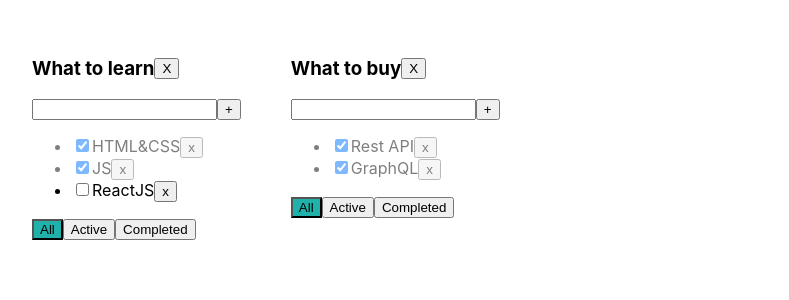
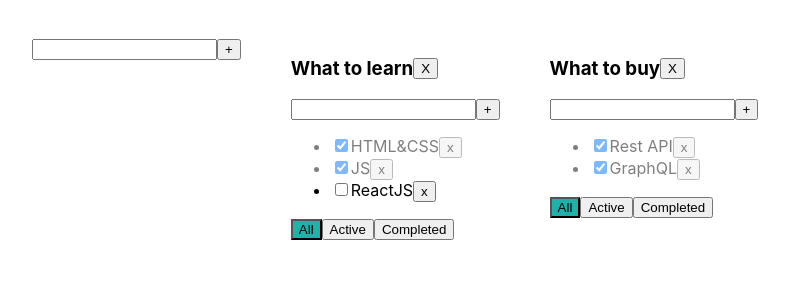
Before and after one commit to ElenaWebDev984/todolist-repeate, a React (Vite) app: page / in a window 1280 px wide. Shown: the top 300 px of the page, without its empty margins (6-795 px from the left). Built offline with nearby package versions, Linux system fonts and the light colour scheme.

Commit message:
completed lesson 6

```diff
--- a/src/App.tsx
+++ b/src/App.tsx
@@ -1,6 +1,7 @@
 import './App.css'
 import {useState} from "react";
 import {v1} from "uuid";
+import {CreateItemForm} from "./CreateItemForm";
 import {type TaskType, TodolistItem} from "./TodolistItem";
 
 export type FilterValues = 'all' | 'active' | 'completed'
@@ -60,9 +61,25 @@ export const App = () => {
         setTasks({...tasks})
     }
 
+    const createTodolist = (title: Todolist['title']) => {
+        const todolistId = v1()
+        const newTodolist: Todolist = {id: todolistId, title, filter: 'all'}
+        setTodolists([newTodolist, ...todolists])
+        setTasks({...tasks, [todolistId]:[]})
+    }
+
+    const changeTaskTitle = (todolistId: Todolist['id'], taskId: TaskType['id'], title: TaskType['title']) => {
+        setTasks({...tasks, [todolistId]:tasks[todolistId].map(task => task.id === taskId ? {...task, title} : task)})
+    }
+
+    const changeTodolistTitle = (todolistId: Todolist['id'], title: Todolist['title']) => {
+        setTodolists(todolists.map(todolist => todolist.id === todolistId ? {...todolist,title} : todolist))
+    }
+
 
     return (
         <div className="app">
+            <CreateItemForm onCreateItem={createTodolist}/>
             {todolists.map(todolist => {
                 const todolistTasks = tasks[todolist.id]
                 let filteredTasks = todolistTasks
@@ -81,6 +98,8 @@ export const App = () => {
                                   createTask={createTask}
                                   changeTaskStatus={changeTaskStatus}
                                   deleteTodolist={deleteTodolist}
+                                  changeTaskTitle={changeTaskTitle}
+                                  changeTodolistTitle={changeTodolistTitle}
                     />
                 )
             })}
--- /dev/null
+++ b/src/CreateItemForm.tsx
@@ -0,0 +1,49 @@
+import {ChangeEvent, type KeyboardEvent, useState} from "react";
+import {Button} from "./Button";
+
+type CreateItemFormType = {
+    onCreateItem: (title: string) => void,
+}
+
+
+export const CreateItemForm = ({onCreateItem}: CreateItemFormType) => {
+    const [title, setTitle] = useState('')
+    const [error, setError] = useState<string | null>(null)
+
+
+    const createItemHandler = () => {
+        const trimmedTitle = title.trim()
+        if (trimmedTitle !== '') {
+            onCreateItem(trimmedTitle)
+            setTitle('')
+        } else {
+            setError('Title is required')
+        }
+    }
+
+    const changeItemTitleHandler = (e: ChangeEvent<HTMLInputElement>) => {
+        setTitle(e.currentTarget.value)
+        setError(null)
+    }
+
+    const createItemOnKeyDownHandler = (e: KeyboardEvent<HTMLInputElement>) => {
+        if (e.key === 'Enter') {
+            createItemHandler()
+        }
+    }
+
+
+    return (
+        <div>
+            <input className={error ? 'error' : ''}
+                   value={title}
+                   onChange={changeItemTitleHandler}
+                   onKeyDown={createItemOnKeyDownHandler}
+            />
+            <Button title={'+'}
+                    onClick={createItemHandler}
+            />
+            {error && <div className={'error-message'}>{error}</div>}
+        </div>
+    );
+};
--- /dev/null
+++ b/src/EditableSpan.tsx
@@ -0,0 +1,35 @@
+import {type ChangeEvent, useState} from "react";
+
+type EditableSpanType = {
+    value: string
+    onChange: (title: string) => void
+}
+
+export const EditableSpan = ({value, onChange}: EditableSpanType) => {
+    const [isEditMode, setIsEditMode] = useState(false)
+    const [title, setTitle] = useState(value)
+
+    const turnOnEditMode = () => {
+        setIsEditMode(true)
+    }
+
+    const turnOffEditMode = () => {
+        setIsEditMode(false)
+        onChange(title)
+    }
+
+    const changeTitle = (e: ChangeEvent<HTMLInputElement>) => {
+        setTitle(e.currentTarget.value)
+    }
+
+
+    return (
+        <>
+            {isEditMode ? (
+                <input value={title} onChange={changeTitle} onBlur={turnOffEditMode} autoFocus/>
+            ) : (
+                <span onDoubleClick={turnOnEditMode}>{value}</span>
+            )}
+        </>
+    )
+};
--- a/src/TodolistItem.tsx
+++ b/src/TodolistItem.tsx
@@ -1,15 +1,19 @@
-import {ChangeEvent, type KeyboardEvent, useState} from "react";
+import {ChangeEvent} from "react";
 import type {FilterValues, Todolist} from "./App";
 import {Button} from "./Button";
+import {CreateItemForm} from "./CreateItemForm";
+import {EditableSpan} from "./EditableSpan";
 
 export type TodolistItemType = {
     todolist: Todolist
     tasks: TaskType[]
     deleteTask: (todolistId: Todolist['id'], taskId: TaskType['id']) => void
     changeFilter: (todolistId: Todolist['id'], filter: FilterValues) => void
-    createTask: (todolistId: Todolist['id'], title: string) => void
+    createTask: (todolistId: Todolist['id'], title: TaskType['title']) => void
     changeTaskStatus: (todolistId: Todolist['id'], taskId: TaskType['id'], isDone: TaskType['isDone']) => void
     deleteTodolist: (todolistId: Todolist['id']) => void
+    changeTaskTitle: (todolistId: Todolist['id'], taskId: TaskType['id'], title: TaskType['title']) => void
+    changeTodolistTitle: (todolistId: Todolist['id'], title: Todolist['title']) => void
 }
 
 export type TaskType = {
@@ -26,11 +30,10 @@ export const TodolistItem = ({
                                  createTask,
                                  changeTaskStatus,
                                  deleteTodolist,
+                                 changeTaskTitle,
+                                 changeTodolistTitle,
                              }: TodolistItemType) => {
 
-    const [taskTitle, setTaskTitle] = useState('')
-
-    const [error, setError] = useState<string | null>(null)
 
     const mappedTasks = tasks.length === 0
         ? <p>Your list is empty</p>
@@ -43,38 +46,22 @@ export const TodolistItem = ({
                 changeTaskStatus(id, t.id, newStatusValue)
             }
 
+            const changeTaskTitleHandler = (title: TaskType['title']) => {
+                changeTaskTitle(id, t.id, title)
+            }
+
+
             return (
                 <li key={t.id} className={t.isDone ? 'isDone' : ''}>
                     <input type="checkbox"
                            checked={t.isDone}
                            onChange={changeTaskStatusHandler}
                     />
-                    <span>{t.title}</span>
+                    <EditableSpan value={t.title} onChange={changeTaskTitleHandler}/>
                     <Button title={'x'} onClick={deleteTaskHandler}/>
                 </li>
             )
         })
-
-    const createTaskHandler = () => {
-        const trimmedTitle = taskTitle.trim()
-        if (trimmedTitle !== '') {
-            createTask(id, trimmedTitle)
-            setTaskTitle('')
-        } else {
-            setError('Title is required')
-        }
-    }
-
-    const changeTaskTitleHandler = (e: ChangeEvent<HTMLInputElement>) => {
-        setTaskTitle(e.currentTarget.value)
-        setError(null)
-    }
-
-    const onKeyDownHandler = (e: KeyboardEvent<HTMLInputElement>) => {
-        if (e.key === 'Enter') {
-            createTaskHandler()
-        }
-    }
 
     const changeFilterHandler = (filter: FilterValues) => {
         changeFilter(id, filter)
@@ -84,24 +71,24 @@ export const TodolistItem = ({
         deleteTodolist(id)
     }
 
+    const createTaskHandler = (title: TaskType['title']) => {
+        createTask(id, title)
+    }
+
+    const changeTodolistTitleHandler = (title: Todolist['title']) => {
+        changeTodolistTitle(id, title)
+    }
+
 
     return (
         <div>
             <div className={'container'}>
-                <h3>{title}</h3>
+                <h3>
+                    <EditableSpan value={title} onChange={changeTodolistTitleHandler}/>
+                </h3>
                 <Button title={'X'} onClick={deleteTodolistHandler}/>
             </div>
-            <div>
-                <input className={error ? 'error' : ''}
-                       value={taskTitle}
-                       onChange={changeTaskTitleHandler}
-                       onKeyDown={onKeyDownHandler}
-                />
-                <Button title={'+'}
-                        onClick={createTaskHandler}
-                />
-                {error && <div className={'error-message'}>{error}</div>}
-            </div>
+            <CreateItemForm onCreateItem={createTaskHandler}/>
             <ul>
                 {mappedTasks}
             </ul>
```
